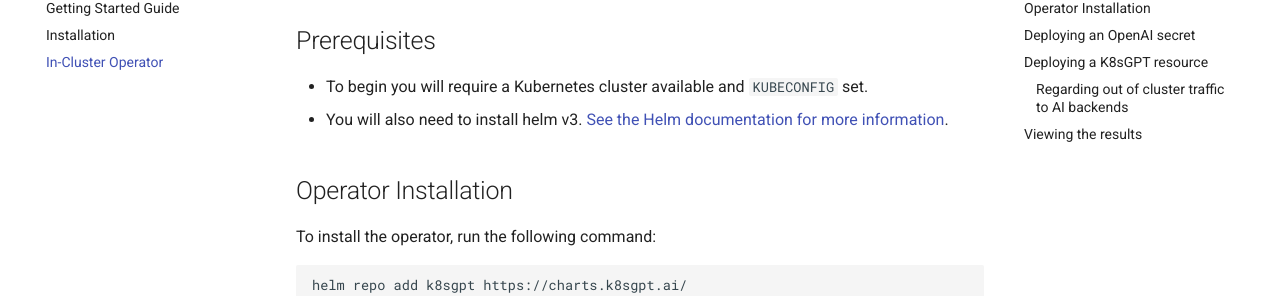
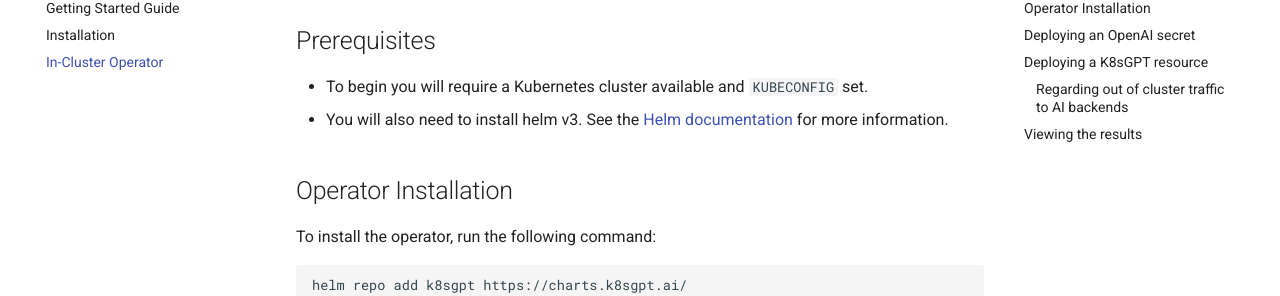
Before and after one commit to k8sgpt-ai/docs, an MkDocs documentation site: the page built from docs/getting-started/in-cluster-operator.md, in a window 1280 px wide and 900 px high. Shown: the part 205-501 px from the top of the window. Built offline with MkDocs 1.6.1 and Material for MkDocs 9.7.7, drawn with Linux system fonts in a browser that asks for light colours; comment, search, counter and statistics services are not loaded.

Commit message:
fix: link-text-mismatch
Signed-off-by: Rakshit Gondwal <98955085+rakshitgondwal@users.noreply.github.com>

```diff
--- a/docs/getting-started/in-cluster-operator.md
+++ b/docs/getting-started/in-cluster-operator.md
@@ -3,7 +3,7 @@
 ## Prerequisites
 
 - To begin you will require a Kubernetes cluster available and `KUBECONFIG` set.
-- You will also need to install helm v3. [See the Helm documentation for more information](https://helm.sh/docs/intro/install/).
+- You will also need to install helm v3. See the [Helm documentation](https://helm.sh/docs/intro/install/) for more information.
 
 ## Operator Installation
 
```
